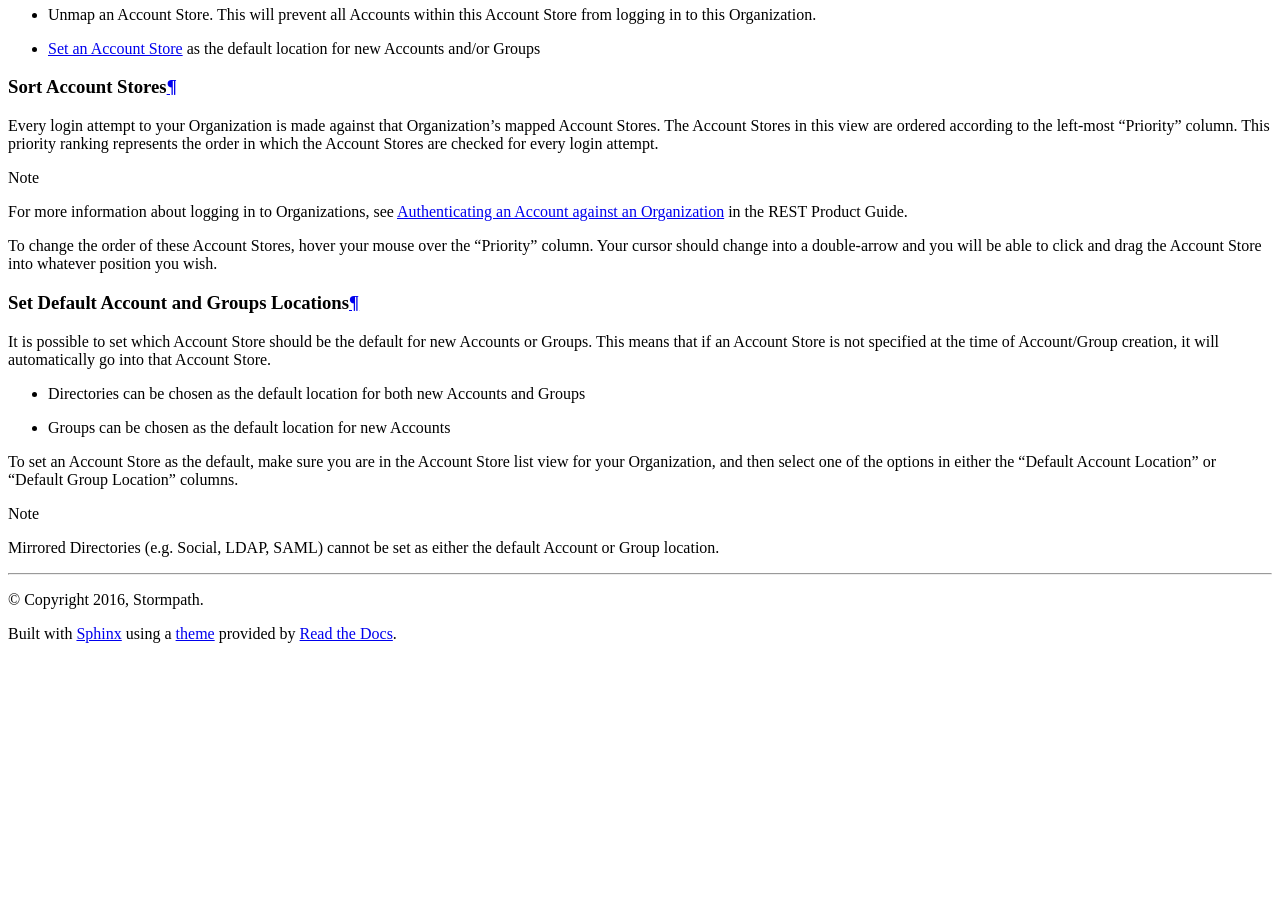
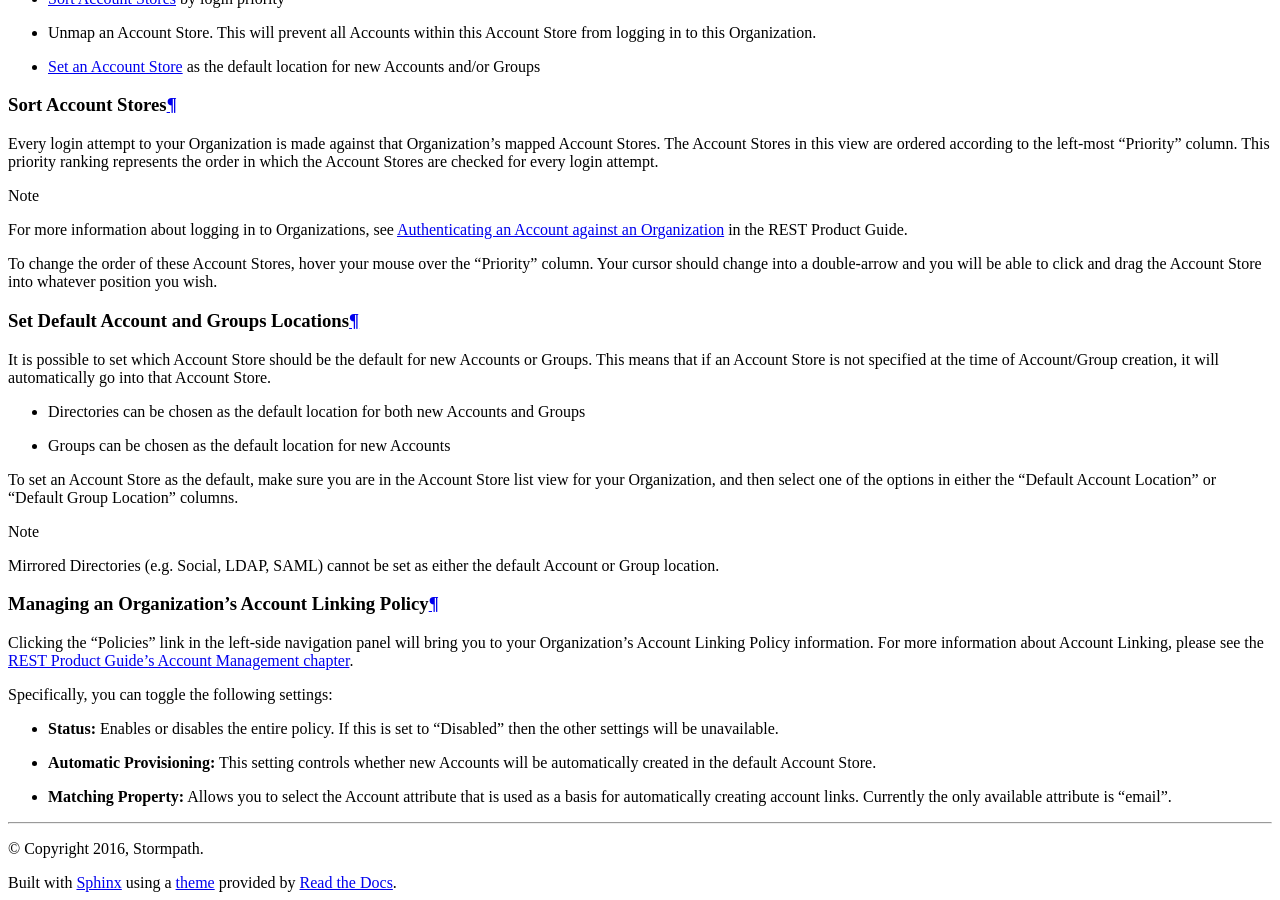
Before and after one commit to stormpath/stormpath-console-guide, a Sphinx documentation site: the page built from source/organizations.rst, in a window 1280 px wide and 900 px high, scrolled down 2782 px. Built offline with Sphinx 7.4.7 and the Read the Docs theme 2.0.0, drawn with Linux system fonts in a browser that asks for light colours; before the commit the page ends 3433 px from its top, so only the background shows below that; some of the changed text lies outside the part shown.

Commit message:
Added section on Org ALP

```diff
--- a/source/organizations.rst
+++ b/source/organizations.rst
@@ -150,3 +150,14 @@ To set an Account Store as the default, make sure you are in the Account Store l
 .. note::
 
   Mirrored Directories (e.g. Social, LDAP, SAML) cannot be set as either the default Account or Group location.
+
+Managing an Organization's Account Linking Policy
+-------------------------------------------------
+
+Clicking the "Policies" link in the left-side navigation panel will bring you to your Organization's Account Linking Policy information. For more information about Account Linking, please see the `REST Product Guide's Account Management chapter <https://docs.stormpath.com/rest/product-guide/latest/accnt_mgmt.html#what-s-in-the-account-linking-policy>`__.
+
+Specifically, you can toggle the following settings:
+
+- **Status:** Enables or disables the entire policy. If this is set to "Disabled" then the other settings will be unavailable.
+- **Automatic Provisioning:** This setting controls whether new Accounts will be automatically created in the default Account Store.
+- **Matching Property:** Allows you to select the Account attribute that is used as a basis for automatically creating account links. Currently the only available attribute is "email".
```
